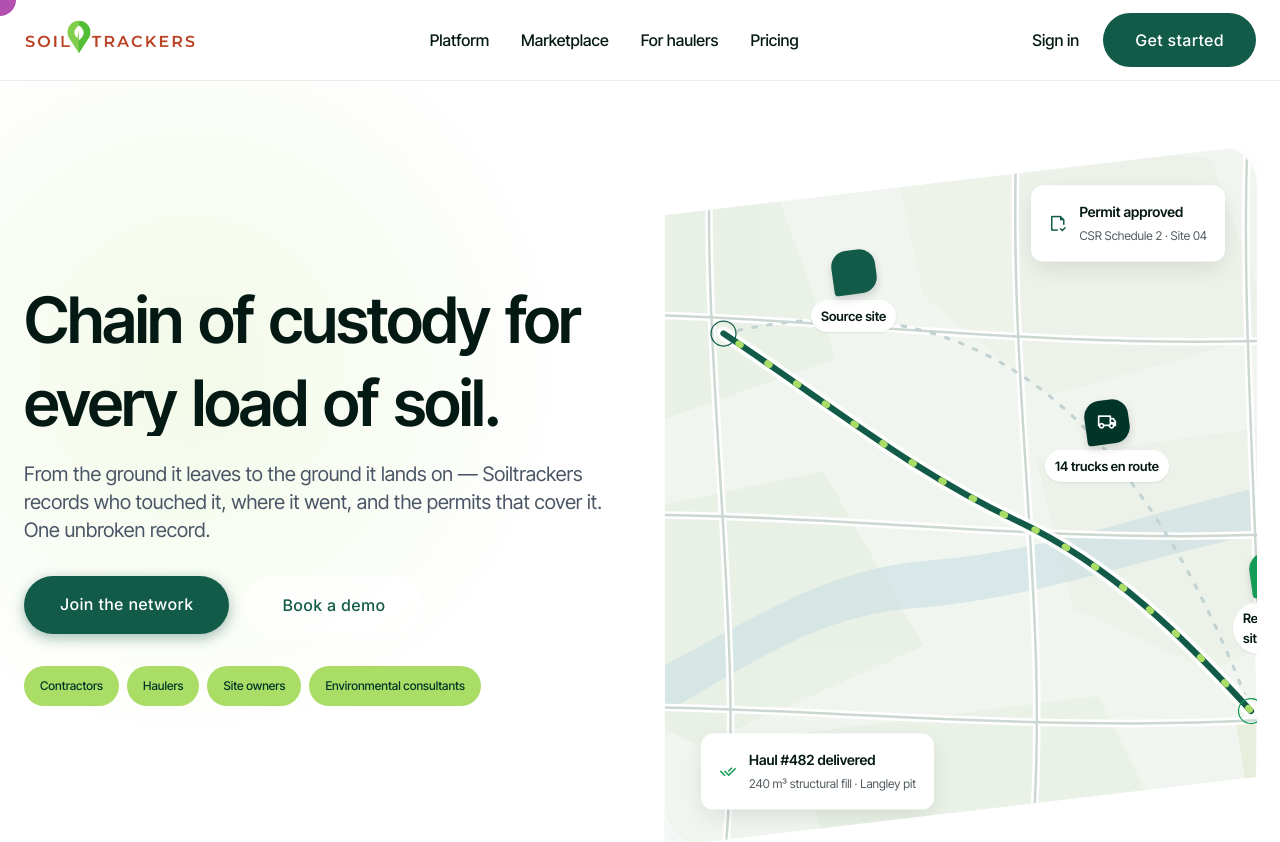
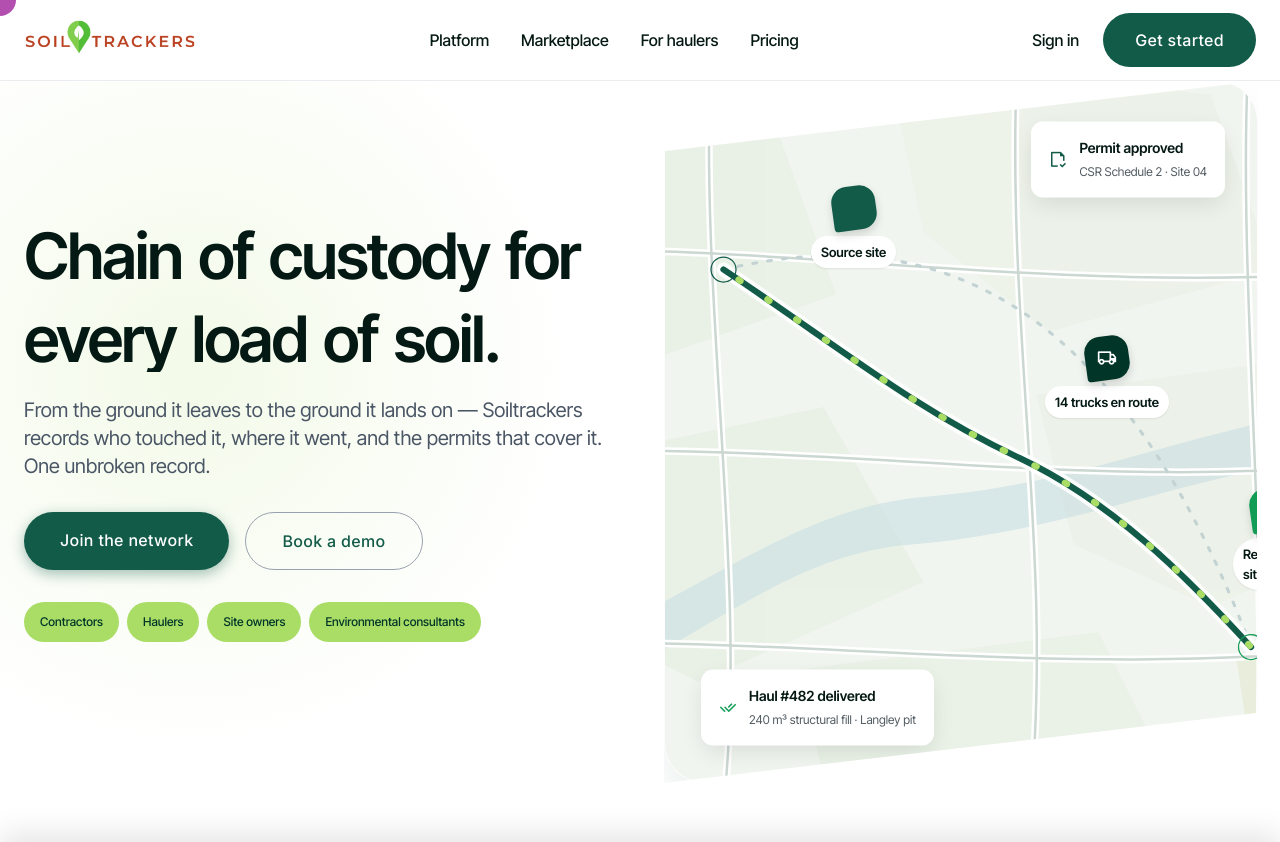
Before and after one commit to k2j0e/SoiltrackersWebsite, a Next.js app: page / in a window 1280 px wide. Shown: the top 842 px of the page. Built offline with nearby package versions, Linux system fonts and the light colour scheme; some icons are missing.

Commit message:
Remove top padding on hero and fix secondary button clash

```diff
--- a/src/app/page.module.css
+++ b/src/app/page.module.css
@@ -6,7 +6,7 @@
 /* Immersive Hero */
 .hero {
   background: var(--st-surface);
-  padding: 64px var(--st-space-6) 120px;
+  padding: 0px var(--st-space-6) 120px;
   position: relative;
   overflow: hidden;
 }
@@ -72,14 +72,13 @@
 }
 
 .buttonSecondary {
-  background: var(--st-glass-bg);
-  backdrop-filter: var(--st-glass-blur);
+  background: transparent;
   color: var(--st-brand-primary);
   padding: 18px 36px;
   border-radius: var(--st-radius-pill);
   text-decoration: none;
   font-weight: 500;
-  border: 1px solid var(--st-glass-border);
+  border: 1px solid var(--st-ink-300);
 }
 
 .chips {
```
